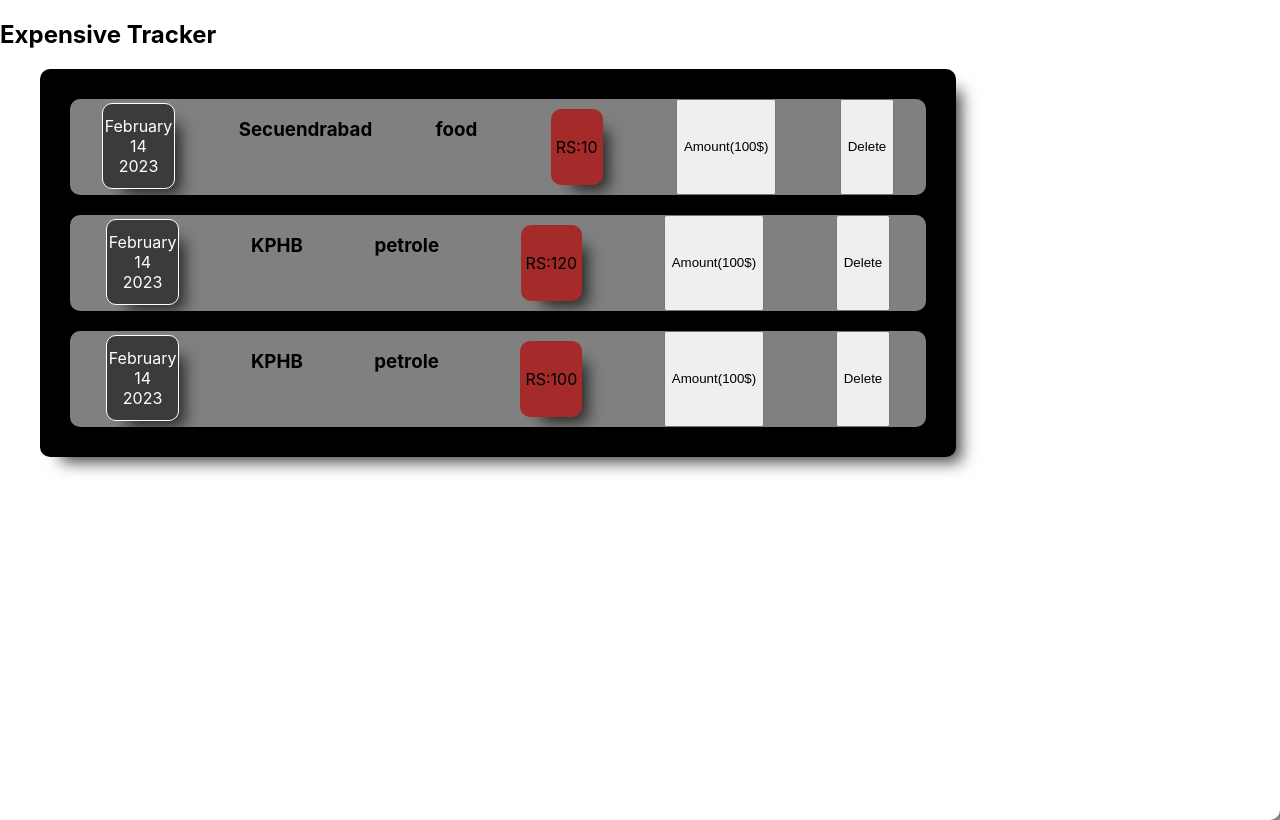
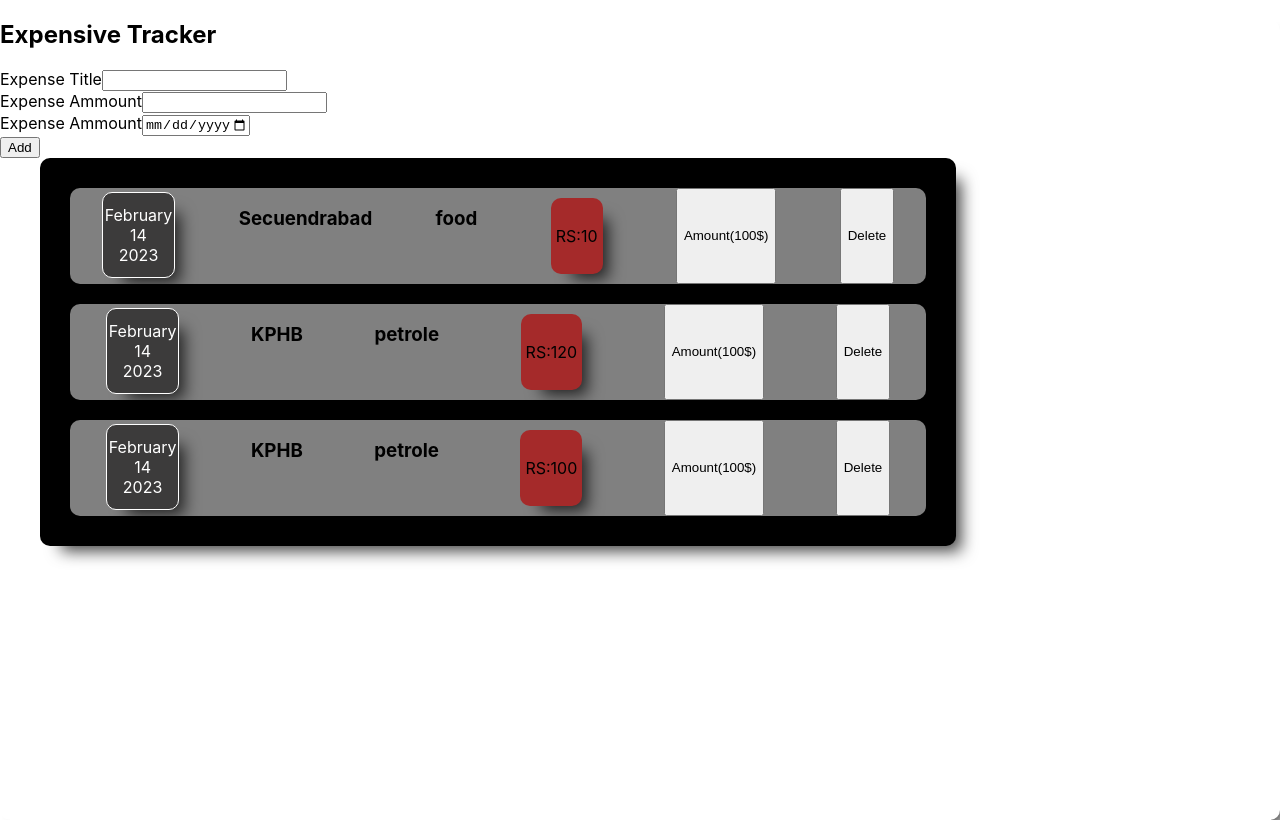
Before and after one commit to Dileep-getdata/ExpenseTracker-React, a React (Create React App) app: page / in a window 1280 px wide. Built offline with nearby package versions, Linux system fonts and the light colour scheme.

Commit message:
onChnage in form added to application

```diff
--- a/src/App.js
+++ b/src/App.js
@@ -2,6 +2,7 @@
 import React from "react";
 import "./App.css";
 import Card from "./components/card/Card";
+import ExpenseForm from "./components/ExpenseForm/ExpenseForm";
 
 import ExpensiveItem from "./components/ExpensiveItem/ExpensiveItem";
 
@@ -29,6 +30,9 @@ const App = () => {
   return (
     <Card className="container">
       <h2>Expensive Tracker</h2>
+
+      <ExpenseForm />
+
       <Card className="expense-container">
         <ExpensiveItem
           title={expense[0].title}
--- /dev/null
+++ b/src/components/ExpenseForm/ExpenseForm.js
@@ -0,0 +1,49 @@
+import React, { useState } from "react";
+const ExpenseForm = () => {
+  const titleChange = (event) => {
+    console.log(event.target.value);
+  };
+  const ammountChange = (event) => {
+    console.log(event.target.value);
+  };
+  return (
+    <div>
+      <form>
+        <div>
+          <div>
+            <label>Expense Title</label>
+            <input
+              id="title"
+              type="text"
+              name="title"
+              onChange={titleChange}
+            ></input>
+          </div>
+          <div>
+            <label>Expense Ammount</label>
+            <input
+              id="ammount"
+              type="number"
+              min="0.01"
+              step="0.01"
+              name="ammount"
+              onChange={ammountChange}
+            ></input>
+          </div>
+          <div>
+            <label>Expense Ammount</label>
+            <input
+              id="date"
+              type="date"
+              min="2019-01-01"
+              max="2023-03-01"
+              name="date"
+            ></input>
+          </div>
+          <button type="submit">Add</button>
+        </div>
+      </form>
+    </div>
+  );
+};
+export default ExpenseForm;
```
